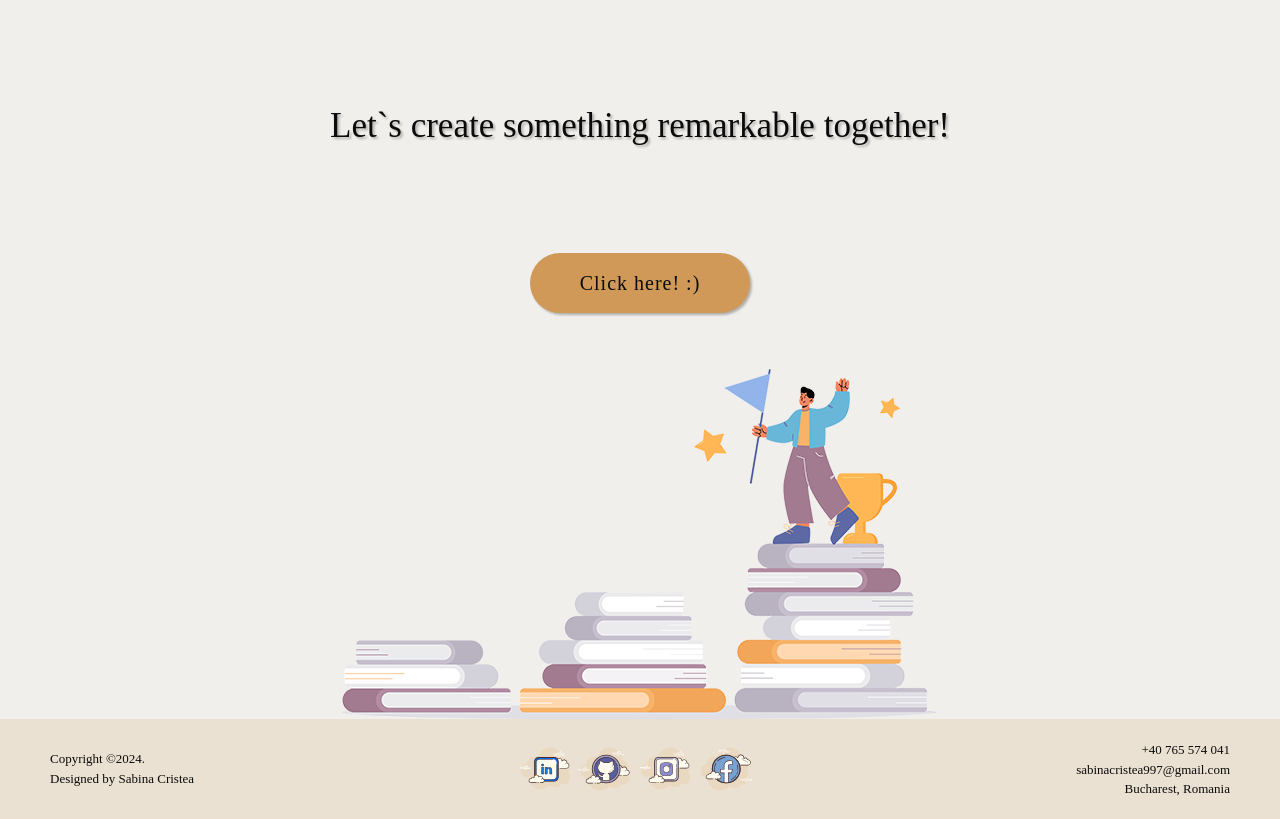
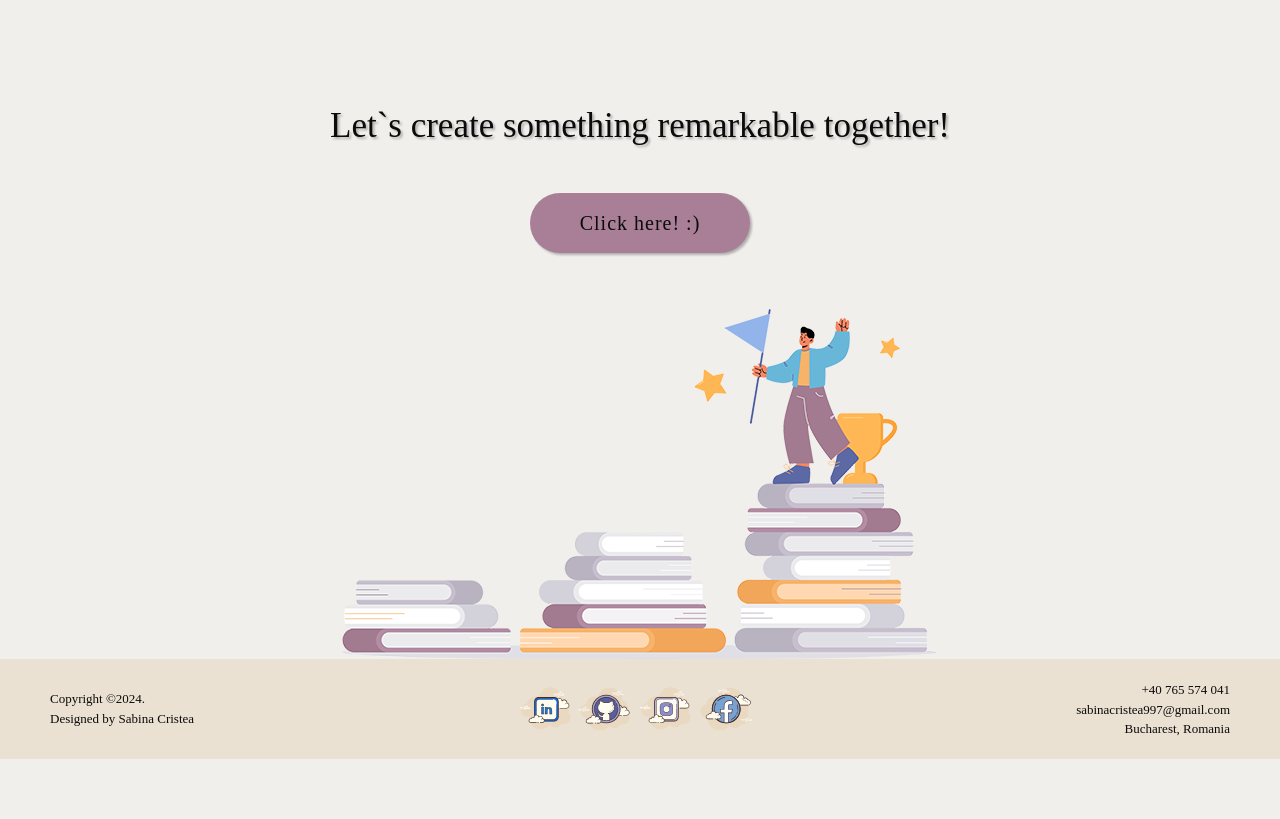
Before and after one commit to SabinaCristea/portfolio-website, a React (Vite) app: page /projects in a window 1280 px wide. Shown: the part 920-1739 px from the top of the page. After the commit the page ends 1679 px from the top, so only its background shows below. Built offline with nearby package versions, Linux system fonts and the light colour scheme; a web font is replaced by a local one.

Commit message:
Implemented confetti when clicking on the final button

```diff
--- a/package.json
+++ b/package.json
@@ -12,6 +12,7 @@
   "dependencies": {
     "@tanstack/react-query": "^4.36.1",
     "react": "^18.2.0",
+    "react-confetti-explosion": "^2.1.2",
     "react-dom": "^18.2.0",
     "react-query": "^3.39.3",
     "react-router-dom": "^6.22.1",
--- a/src/pages/Projects.jsx
+++ b/src/pages/Projects.jsx
@@ -1,18 +1,24 @@
 import ProjectsCarousel from "../ui/ProjectsCarousel";
 import Button from "../ui/Button";
 import Modal from "../ui/Modal";
-import { useState } from "react";
+import { useEffect, useState } from "react";
 import ThankYouMessage from "../ui/ThankYouMessage";
 import useOverflowControl from "../hooks/useOverflowControl";
+import Confetti from "../ui/Confetti";
 
 function Projects() {
   const [btnClicked, setBtnClicked] = useState(false);
+  const [confettiCompleted, setConfettiCompleted] = useState(false);
 
   function handleShowModal() {
-    setBtnClicked(() => !btnClicked);
+    setBtnClicked(true);
   }
 
-  useOverflowControl(btnClicked);
+  if (btnClicked && confettiCompleted) {
+    setBtnClicked(false);
+  }
+
+  useOverflowControl(btnClicked || confettiCompleted);
 
   return (
     <div className="flex flex-col items-center relative h-[auto] mt-[8rem]">
@@ -24,9 +30,10 @@ function Projects() {
       <p className="mt-[55rem] text-[3.5rem] drop-shadow-3xl">
         Let`s create something remarkable together!
       </p>
-      <div className="my-[3rem]">
+      <div className="mb-[3rem] mt-[-3rem]">
         <Button onClick={handleShowModal}>Click here! :)</Button>
-        {btnClicked && (
+        {btnClicked && <Confetti setConfettiCompleted={setConfettiCompleted} />}
+        {confettiCompleted && (
           <Modal
             style={{
               backgroundColor: "var(--color-pink-secondary)",
@@ -34,7 +41,7 @@ function Projects() {
               height: "55rem",
               width: "70rem",
             }}
-            onClose={() => setBtnClicked(false)}
+            onClose={() => setConfettiCompleted(false)}
           >
             <ThankYouMessage />
           </Modal>
--- a/src/ui/Button.jsx
+++ b/src/ui/Button.jsx
@@ -20,7 +20,7 @@ function Button({ to, children, onClick }) {
   if (onClick)
     return (
       <button
-        className={`${styles.btn} ${commonClasses} px-20 py-8 text-[2rem] drop-shadow-3xl mt-[7rem] bg after:bg-[var(--color-orange-steps)] hover:bg-[var(--color-project-5)]`}
+        className={`${styles.btn} ${commonClasses} px-20 py-8 text-[2rem] drop-shadow-3xl mt-[7rem] bg after:bg-[var(--color-project-4)] hover:bg-[var(--color-project-5)]`}
         onClick={onClick}
       >
         {children}
--- /dev/null
+++ b/src/ui/Confetti.jsx
@@ -0,0 +1,22 @@
+import ConfettiExplosion from "react-confetti-explosion";
+
+function Confetti({ setConfettiCompleted }) {
+  return (
+    <ConfettiExplosion
+      onComplete={() => setConfettiCompleted(true)}
+      force={1}
+      width="1600"
+      height="100vh"
+      particleCount="250"
+      colors={[
+        "var( --color-project-1)",
+        "var( --color-project-2)",
+        "var( --color-project-3)",
+        "var( --color-project-4)",
+        "var( --color-project-5)",
+      ]}
+    />
+  );
+}
+
+export default Confetti;
--- a/src/ui/ProjectsCarousel.jsx
+++ b/src/ui/ProjectsCarousel.jsx
@@ -4,7 +4,7 @@ import CarouselCard from "./CarouselCard";
 import { v4 as uuidv4 } from "uuid";
 import Carroussel from "./Carroussel";
 import ErrorMessage from "./ErrorMessage";
-import { useEffect, useState } from "react";
+import { useState } from "react";
 import Modal from "./Modal";
 import Loader from "./Loader";
 import useOverflowControl from "../hooks/useOverflowControl";
```
Also changed, not shown: 1 other file (tests, documents, lock files or other folders).
